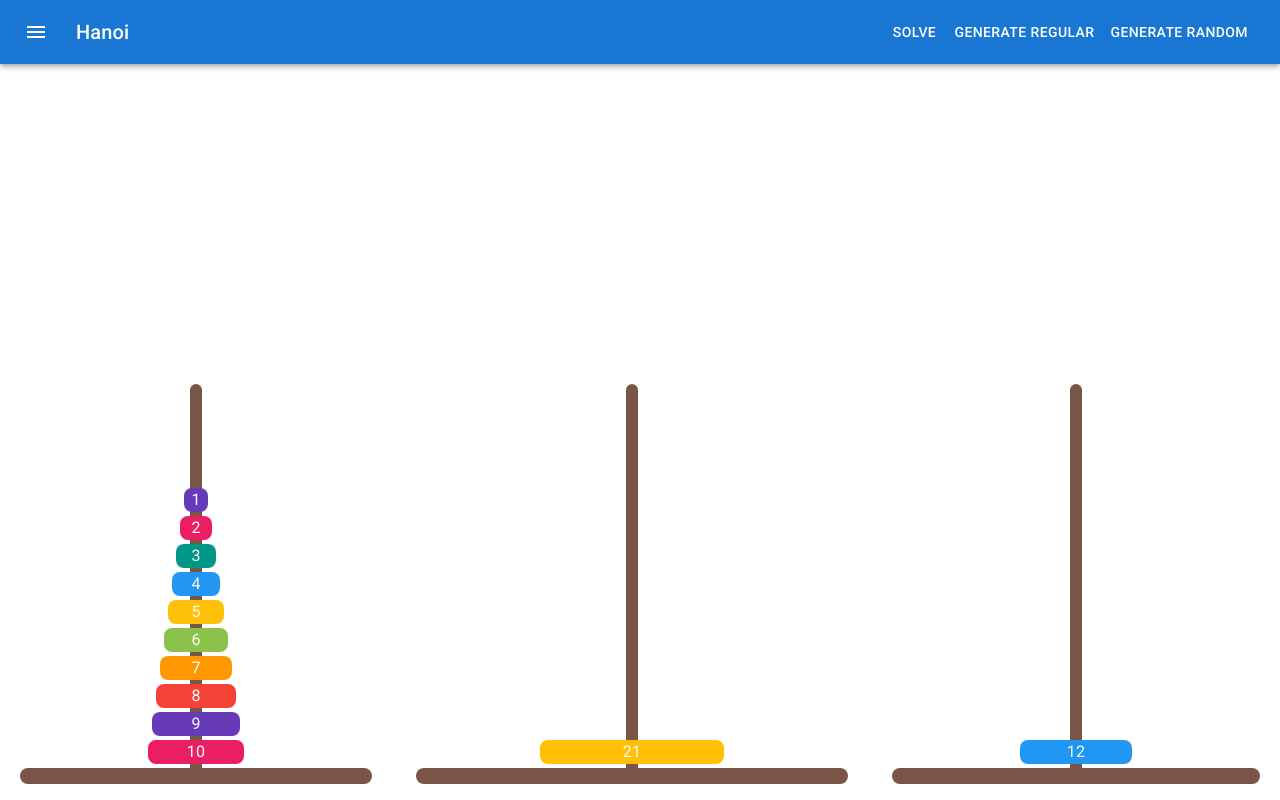
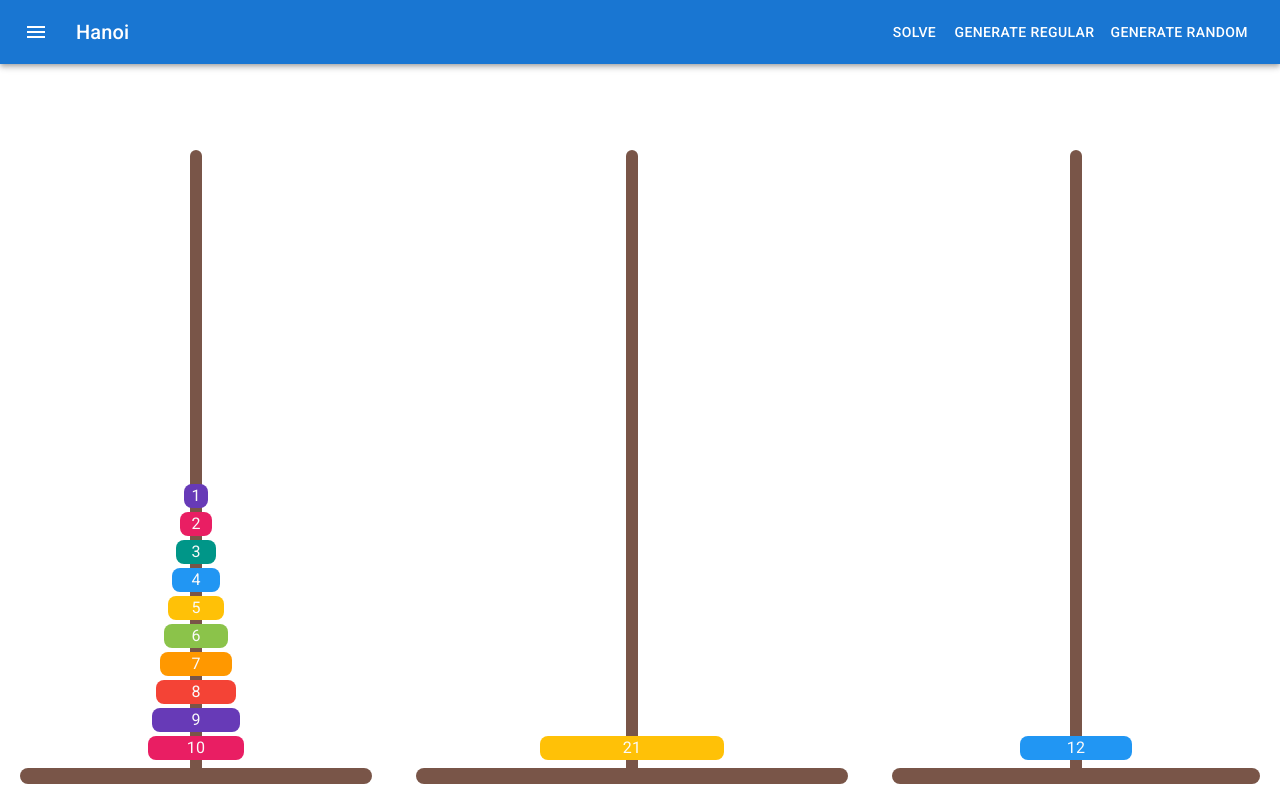
Before and after one commit to levhita/hanoi, a React (Create React App) app in the folder frontend/: page / in a window 1280 px wide. Built offline with nearby package versions, Linux system fonts and the light colour scheme.

Commit message:
playable with animations

```diff
--- a/frontend/package.json
+++ b/frontend/package.json
@@ -12,6 +12,7 @@
     "@testing-library/react": "^13.4.0",
     "@testing-library/user-event": "^13.5.0",
     "import": "^0.0.6",
+    "lodash": "^4.17.21",
     "react": "^18.2.0",
     "react-dom": "^18.2.0",
     "react-scripts": "5.0.1",
--- a/frontend/src/components/Disk.jsx
+++ b/frontend/src/components/Disk.jsx
@@ -24,7 +24,7 @@ const colors = [
   orange[500],
 ];
 
-function Disk({ number }) {
+function Disk({ number, selected }) {
   const color = colors[number % colors.length];
   return (
     <Box
@@ -34,6 +34,9 @@ function Disk({ number }) {
         height: "1.5em",
         textAlign: "center",
         borderRadius: "0.5em",
+        marginBottom: "0.25em",
+        transition: "transform, 0.1s",
+        transform: selected ? "translate(0px, -5em)" : "translate(0px, 0px)",
       }}
     >
       <Typography sx={{ color: grey[50] }}>{number}</Typography>
@@ -43,6 +46,7 @@ function Disk({ number }) {
 
 Disk.propTypes = {
   number: PropTypes.number.isRequired,
+  selected: PropTypes.bool.isRequired,
 };
 
 export default Disk;
--- a/frontend/src/components/Simulation.jsx
+++ b/frontend/src/components/Simulation.jsx
@@ -1,20 +1,54 @@
-import React from "react";
+import { React, useState } from "react";
+import _ from "lodash";
 // import PropTypes from "prop-types";
 import { Stack } from "@mui/material/";
 import Tower from "./Tower";
 
-const game = {
-  a: [1, 2, 3, 4, 5, 6, 7, 8, 9, 10],
-  b: [21],
-  c: [12],
-};
+export default function Simulation() {
+  const [game, setGame] = useState({
+    a: [1, 2, 3, 4, 5, 6, 7, 8, 9, 10],
+    b: [21],
+    c: [12],
+  });
 
-export default function Simulation() {
+  const [selectedTower, setSelectedTower] = useState("");
+
+  function handleClick(tower) {
+    if (selectedTower === "") {
+      setSelectedTower(tower);
+    } else {
+      if (game[tower].length >= 0 && game[tower][0] < game[selectedTower][0]) {
+        console.log("cant do");
+        return;
+      }
+      const newGame = _.cloneDeep(game);
+      const disk = newGame[selectedTower].shift();
+      newGame[tower].unshift(disk);
+      setGame(newGame);
+
+      // Elaborated way to make the disk fall down into the new position
+      setSelectedTower(tower);
+      setTimeout(() => setSelectedTower(""), 100);
+    }
+  }
+
   return (
     <Stack direction="row" sx={{ height: "100%", paddingBottom: "1em" }}>
-      <Tower disks={game.a} />
-      <Tower disks={game.b} />
-      <Tower disks={game.c} />
+      <Tower
+        disks={game.a}
+        selected={selectedTower === "a"}
+        handleClick={() => handleClick("a")}
+      />
+      <Tower
+        disks={game.b}
+        selected={selectedTower === "b"}
+        handleClick={() => handleClick("b")}
+      />
+      <Tower
+        disks={game.c}
+        selected={selectedTower === "c"}
+        handleClick={() => handleClick("c")}
+      />
     </Stack>
   );
 }
--- a/frontend/src/components/Tower.jsx
+++ b/frontend/src/components/Tower.jsx
@@ -4,11 +4,10 @@ import { Stack, Box } from "@mui/material/";
 import { brown } from "@mui/material/colors";
 import Disk from "./Disk";
 
-function Tower({ disks }) {
+function Tower({ disks, selected, handleClick }) {
   return (
     <Stack
       item
-      spacing={0.5}
       xs={4}
       sx={{
         flexGrow: 1,
@@ -17,11 +16,12 @@ function Tower({ disks }) {
         position: "relative",
         paddingBottom: "1.25em",
       }}
+      onClick={handleClick}
     >
       <Box
         sx={{
           position: "absolute",
-          height: "400px",
+          height: "90%",
           width: "0.75em",
           bottom: "0",
           backgroundColor: brown[500],
@@ -40,8 +40,12 @@ function Tower({ disks }) {
           borderRadius: "0.5em",
         }}
       ></Box>
-      {disks.map((number) => (
-        <Disk key={number} number={number} />
+      {disks.map((number, index) => (
+        <Disk
+          key={number}
+          number={number}
+          selected={index === 0 && selected ? true : false}
+        />
       ))}
     </Stack>
   );
@@ -49,6 +53,8 @@ function Tower({ disks }) {
 
 Tower.propTypes = {
   disks: PropTypes.arrayOf(PropTypes.number).isRequired,
+  selected: PropTypes.bool.isRequired,
+  handleClick: PropTypes.func.isRequired,
 };
 
 export default Tower;
```
Also changed, not shown: 1 other file (tests, documents, lock files or other folders).
